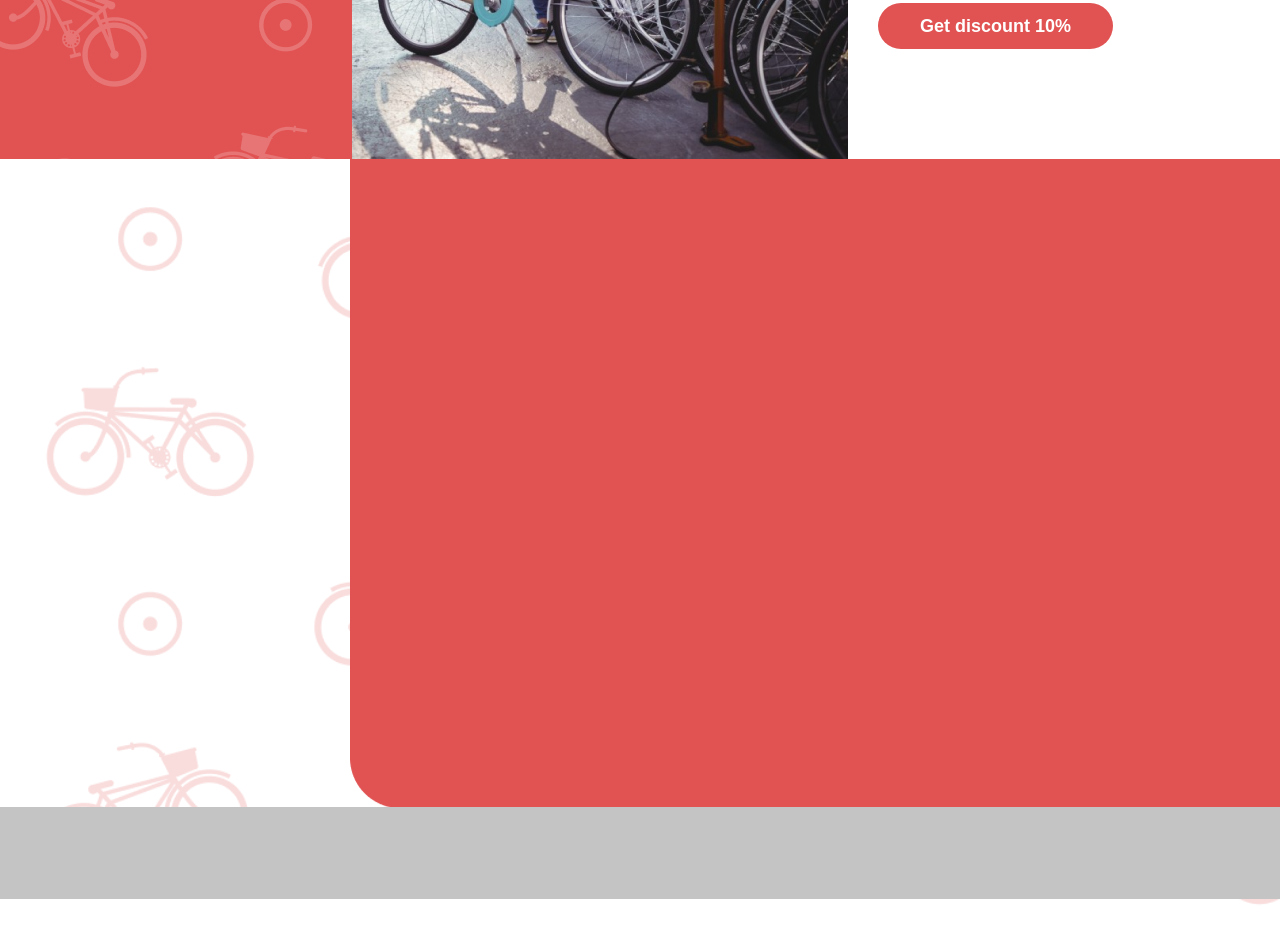
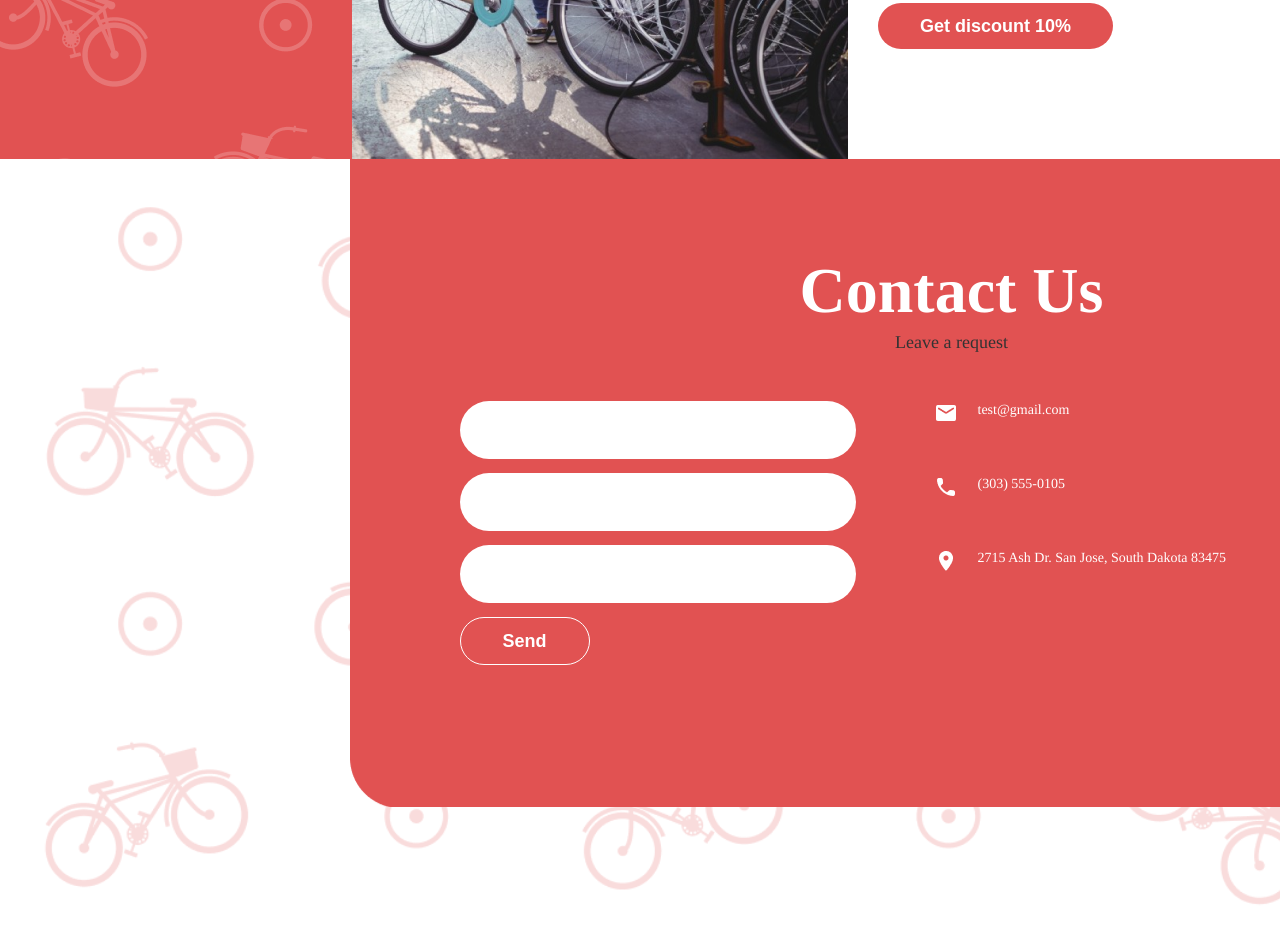
Before and after one commit to OleksiiHub/hw20, a plain HTML site: page index.html in a window 1280 px wide. Shown: the part 2435-3373 px from the top of the page. Drawn offline with Linux system fonts and the light colour scheme; a web font is replaced by a local one.

Commit message:
add footer

```diff
--- a/index.html
+++ b/index.html
@@ -5,9 +5,12 @@
     <meta http-equiv="X-UA-Compatible" content="IE=edge" />
     <meta name="viewport" content="width=device-width, initial-scale=1.0" />
     <link rel="stylesheet" href="./css/style.min.css" />
-    <link rel="preconnect" href="https://fonts.googleapis.com">
-<link rel="preconnect" href="https://fonts.gstatic.com" crossorigin>
-<link href="https://fonts.googleapis.com/css2?family=Vampiro+One&display=swap" rel="stylesheet">
+    <link rel="preconnect" href="https://fonts.googleapis.com" />
+    <link rel="preconnect" href="https://fonts.gstatic.com" crossorigin />
+    <link
+      href="https://fonts.googleapis.com/css2?family=Vampiro+One&display=swap"
+      rel="stylesheet"
+    />
     <title>Document</title>
   </head>
   <body>
@@ -90,8 +93,37 @@
       </div>
     </section>
     <footer class="footer">
-      <div class="footer_picture"></div>
-      <div class="footer_picture2"></div>
+      <div class="footer_picture">
+        <div class="section_position">
+          <p class="section_title section_title_padding">Contact Us</p>
+          <p class="section_p">Leave a request</p>
+        </div>
+        <div class="footer_contact">
+          <form action="">
+
+            <input class="input_size" type="email" name="" id="">
+            <input class="input_size" type="tel" name="" id="">
+            <input class="input_size" type="text" name="" id="">
+            <input type="submit" value="Send" class="btn style_send">
+          </form>
+          <div class="contact">
+            <div class="form_fix">
+              <img src="./access/mail.png" alt="" />
+              <a href="#">test@gmail.com</a>
+            </div>
+            <div class="form_fix">
+              <img src="./access/call.png" alt="" />
+              <a href="#">(303) 555-0105</a>
+            </div>
+            <div class="form_fix">
+              <img src="./access/location.png" alt="" />
+              <a href="#">2715 Ash Dr. San Jose, South Dakota 83475</a>
+            </div>
+          </div>
+        </div>
+      </div>
+
     </footer>
+    <div class="footer_picture2"></div>
   </body>
 </html>
--- a/sass/style.sass
+++ b/sass/style.sass
@@ -3,8 +3,7 @@
     --secondary-color: #333333
     --quaternary-color: #4F4F4F
     --white-color:  #FFFFFF
-    --shadow: rgba(0, 0, 0, 0.35) 5px 15px
-
+    --shadow: rgba(0, 0, 0, 0.16) 0px 10px 36px 0px, rgba(0, 0, 0, 0.06) 0px 0px 0px 1px
 body
     font-family: 'TT Hoves', Times, serif
     margin: 0
@@ -50,8 +49,6 @@ h1, h2, h3
     border: 0
     font-style: normal
     padding: 12px 42px
-    &:hover
-        box-shadow:var(--shadow)
     &_position
         display: flex
         align-items: center
@@ -116,6 +113,8 @@ h1, h2, h3
         padding: 0 0 10px 0
         color: var(--white-color)
         margin: 0
+        &_padding
+            padding-top: 50px
     &_p
         margin: 0
         font-style: normal
@@ -151,6 +150,11 @@ h1, h2, h3
 .footer
     background: url('../access/footer.png') no-repeat center (center / cover)
     z-index: 1
+    &_contact
+        padding-left: 110px
+        display: flex
+        justify-content: start
+        gap: 100px
     &_picture
         background: url('../access/Rectangle8.png') no-repeat center (center / cover)
         width: 1204px
@@ -160,3 +164,39 @@ h1, h2, h3
     &_picture2
         background: url('../access/footer2.png') no-repeat center (center / cover)
         height: 92px
+.form_fix
+    display: flex
+    justify-content: start
+    gap: 20px
+    padding-bottom: 50px
+a
+    text-decoration: none
+    color: var(--white-color)
+    font-style: normal
+    font-weight: 500
+    font-size: 14px
+    line-height: 17px
+
+    &:hover
+        text-decoration: underline
+        color: var(--secondary-color)
+button
+    &:hover
+        box-shadow: var(--shadow)
+input
+    margin: 0 0 14px
+.input_size
+    width: 374px
+    border-radius: 61px
+    height: 56px
+    border: 0px
+    background: var(--white-color)
+    margin: 0 0 14px
+    padding-left: 20px
+    font-size: 26px
+form
+    width: 374px
+.style_send
+    border: 1px solid var(--white-color)
+    &:hover
+        border-color: var(--secondary-color)
```
Also changed, not shown: access/call.png (added), access/location.png (added), access/mail.png (added), css/style.min.css, 1 other file.
